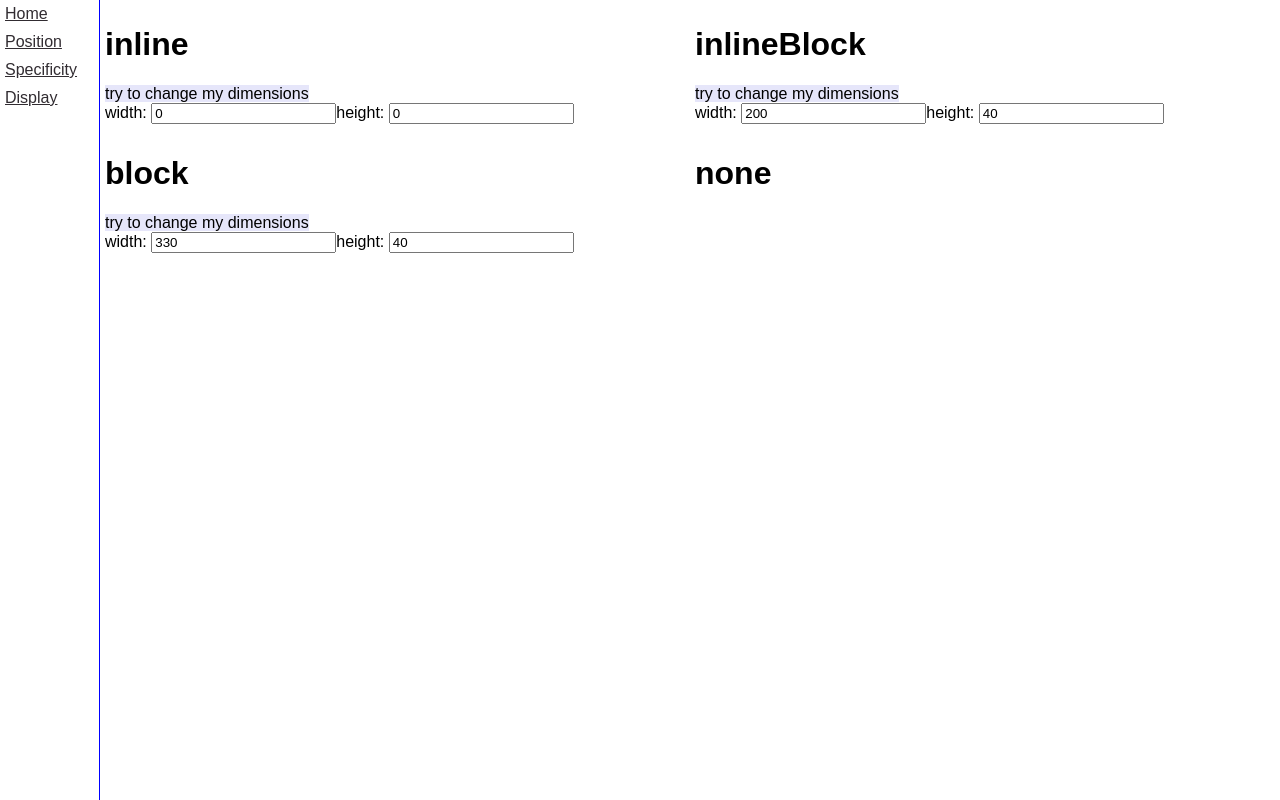
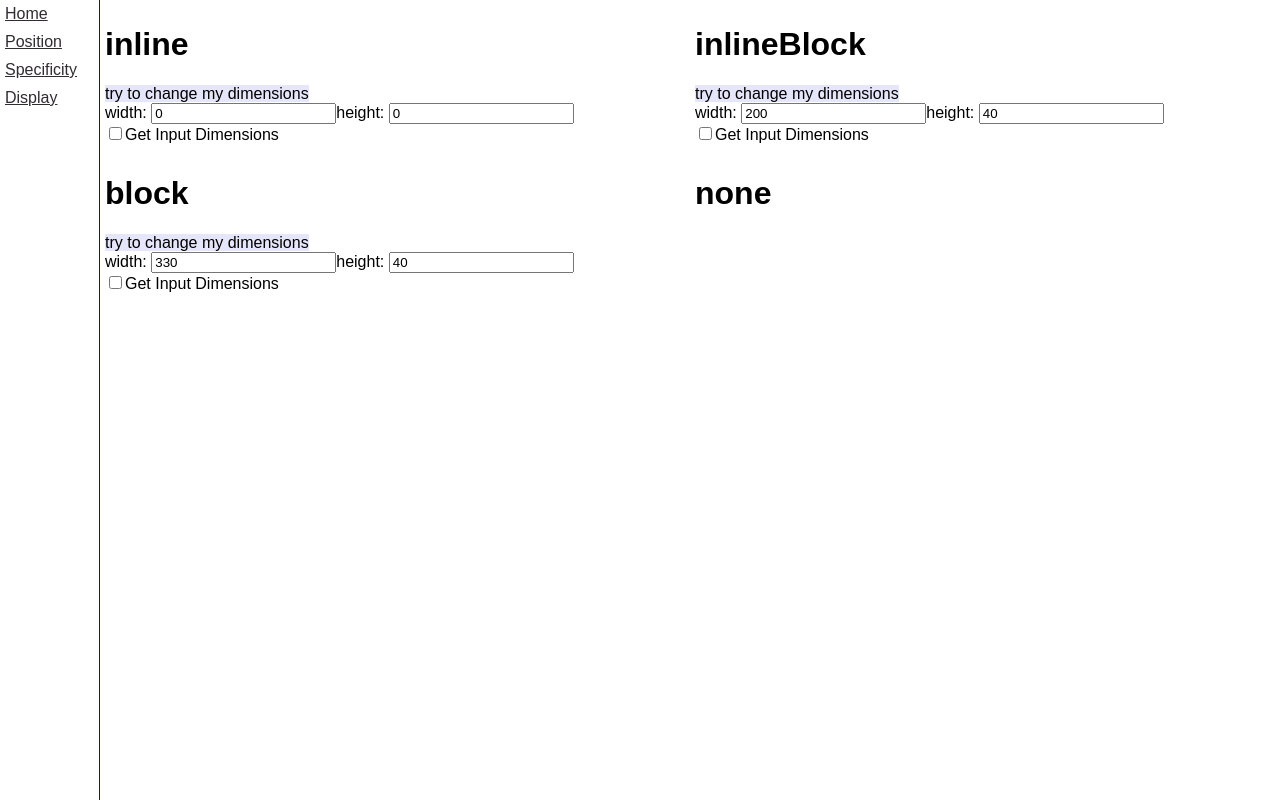
Before and after one commit to MatanAvneri/css-session, a React (Create React App) app: page /display in a window 1280 px wide. Built offline with nearby package versions, Linux system fonts and the light colour scheme.

Commit message:
add the option to not have dimensions

```diff
--- a/src/Display/index.js
+++ b/src/Display/index.js
@@ -7,20 +7,23 @@ export default class Display extends Component {
         this.state = {
             inline: {
                 height: 0,
-                width: 0
+                width: 0,
+                dimensions: false
             },
             inlineBlock: {
                 height: 40,
-                width: 200
+                width: 200,
+                dimensions: false
             },
             block: {
                 height: 40,
-                width: 330
+                width: 330,
+                dimensions: false
             }
         }
     }
 
-    dimensions(key) {
+    dimensions(key, disabled) {
         const onChange = (e, dim) => {
             this.setState({
                 [key]: {
@@ -33,9 +36,11 @@ export default class Display extends Component {
             <div>
                 width: <input type="number"
                     value={this.state[key].width}
+                    disabled={disabled}
                     onChange={(e) => onChange(e, 'width')} />
                 height: <input type="number"
                     value={this.state[key].height}
+                    disabled={disabled}
                     onChange={(e) => onChange(e, 'height')} />
             </div>
         )
@@ -43,11 +48,25 @@ export default class Display extends Component {
     }
 
     section(key) {
+        const isDimension = this.state[key].dimensions
         return (
             <div>
                 <h1>{key}</h1>
-                <span style={{ background: 'lavender' ,width: this.state[key].width, height: this.state[key].height }}>try to change my dimensions</span>
+                <span style={{
+                    background: 'lavender',
+                    width: isDimension ? this.state[key].width : undefined,
+                    height: isDimension ? this.state[key].height : undefined
+                }}>try to change my dimensions</span>
                 {this.dimensions(key)}
+                <input type='checkbox'
+                    checked={isDimension}
+                    onChange={(e) => this.setState({
+                        [key]: {
+                            ...this.state[key],
+                            dimensions: e.target.checked
+                        }
+                    })} />
+                Get Input Dimensions
             </div>
         )
     }
```
